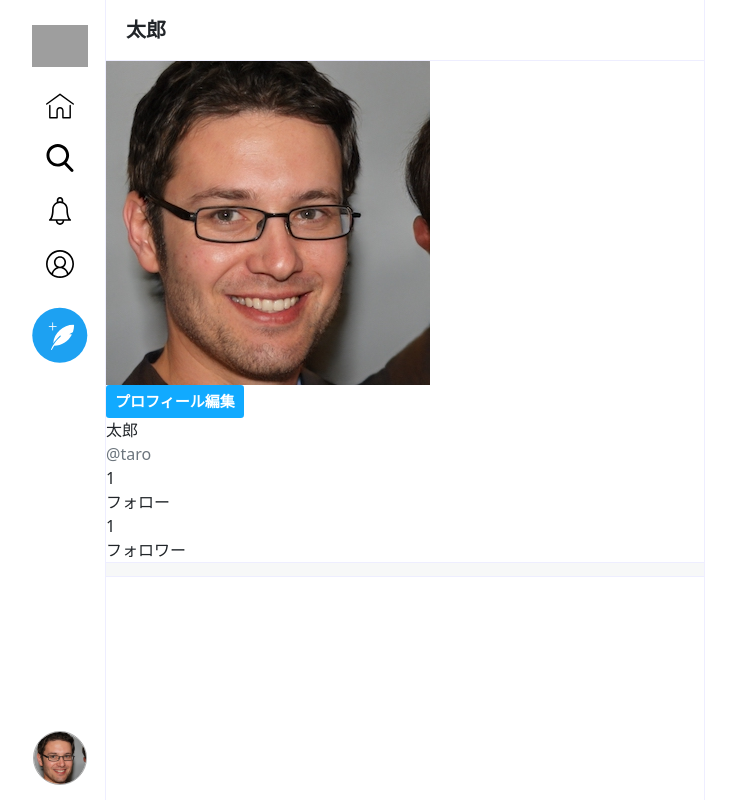
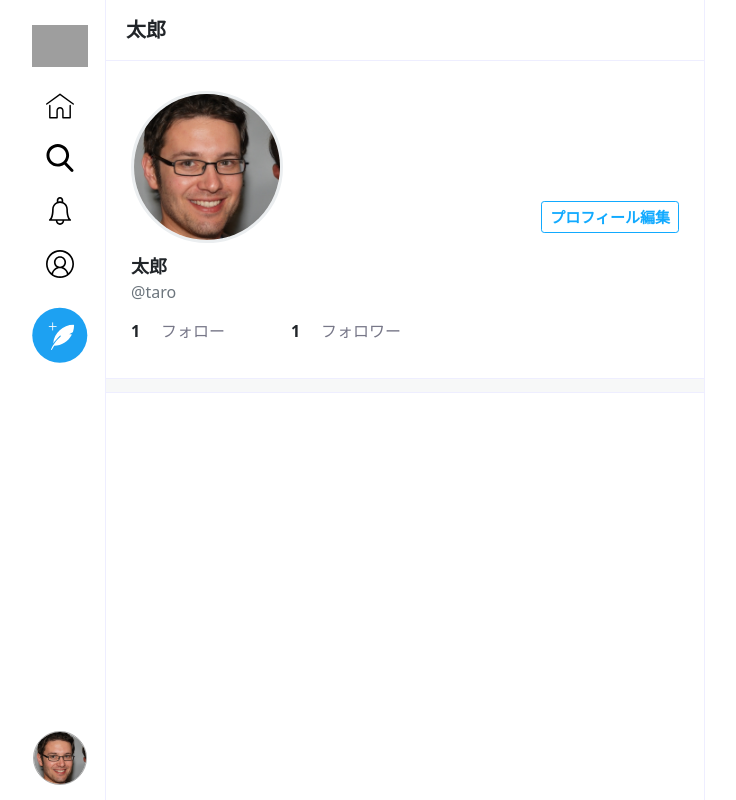
Before and after one commit to nekkiChan/TwitterCloneSample, a PHP site: page /profile.php in a window 1280 px wide. Shown: the whole page, without its empty margins (280-1016 px from the left). Run offline with PHP 8.4, Linux system fonts and the light colour scheme; grey boxes are pictures that could not be loaded.

Commit message:
ユーザー画面（HTMLのdivタグ修正&CSS）

```diff
--- a/Views/css/style.css
+++ b/Views/css/style.css
@@ -1,4 +1,6 @@
-@charset "utf-8"; /* 全体 */
+@charset "utf-8";
+
+/* 全体 */
 .container {
     display: flex;
     justify-content: center;
@@ -45,6 +47,16 @@
     color: #fff;
 }
 
+.btn-reverse {
+    background: #fff;
+    color: #1af;
+    border: 1px solid #1af;
+}
+
+.btn-reverse:hover {
+    color: #1af;
+}
+
 a {
     font-size: 13px;
     color: #1af;
@@ -87,7 +99,7 @@ a {
 
 @media screen and (max-width: 500px) {
     .side .side-inner img {
-        width:70%;
+        width: 70%;
         margin-bottom: 15px;
     }
 
@@ -233,7 +245,7 @@ a {
 
 @media screen and (max-width: 500px) {
     .home .tweet-list .tweet .user {
-        width:60px;
+        width: 60px;
         padding: 5px 10px 10px 5px;
     }
 
@@ -285,3 +297,52 @@ body.signup {
     border-color: #1af;
     color: #fff;
 }
+
+/* ユーザー */
+.profile .profile-area {
+    padding: 25px;
+}
+
+.profile .profile-area .top {
+    display: flex;
+    justify-content: space-between;
+    align-items: flex-end;
+}
+
+.profile .profile-area .top .user {
+    width: 30%;
+    padding: 5px 12px 10px 0;
+}
+
+.profile .profile-area .top .user img {
+    width: 100%;
+    border-radius: 50%;
+    border: 3px solid rgb(235, 238, 240);
+}
+
+.profile .profile-area .top button {
+    margin-bottom: 20px;
+}
+
+.profile .profile-area .name {
+    font-size: 18px;
+    font-weight: bold;
+}
+
+.profile .profile-area .follow-follower {
+    display: flex;
+    padding: 15px 0 10px 0;
+}
+
+.profile .profile-area .follow-follower .follow-count {
+    width: 30px;
+    font-size: 16px;
+    font-weight: bold;
+}
+
+.profile .profile-area .follow-follower .follow-text {
+    width: 100px;
+    font-size: 16px;
+    margin-right: 30px;
+    color: #778;
+}
--- a/Views/profile.php
+++ b/Views/profile.php
@@ -63,6 +63,7 @@
                         <img src="../Views/img_uploaded/user/sample-person.jpg" alt="">
                     </div>
                     <button class="btn btn-reverse btn-sm">プロフィール編集</button>
+                </div>
 
                 <div class="name">太郎</div>
                 <div class="text-muted">@taro</div>
@@ -72,6 +73,7 @@
                     <div class="follow-text">フォロー</div>
                     <div class="follow-count">1</div>
                     <div class="follow-text">フォロワー</div>
+                </div>
             </div>
 
             <!-- 仕切りエリア -->
```
Lines whose indentation alone changed are shown as unchanged.
